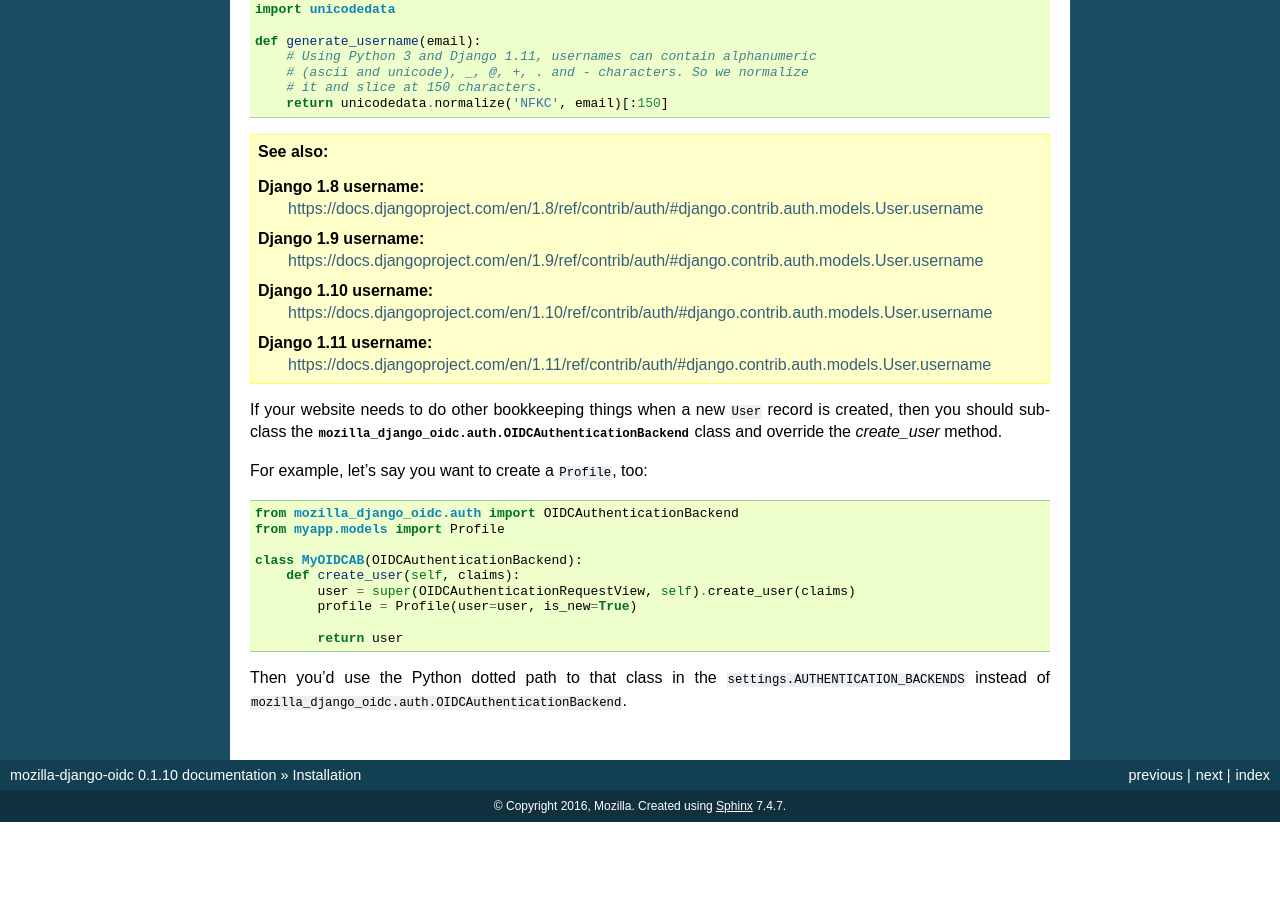
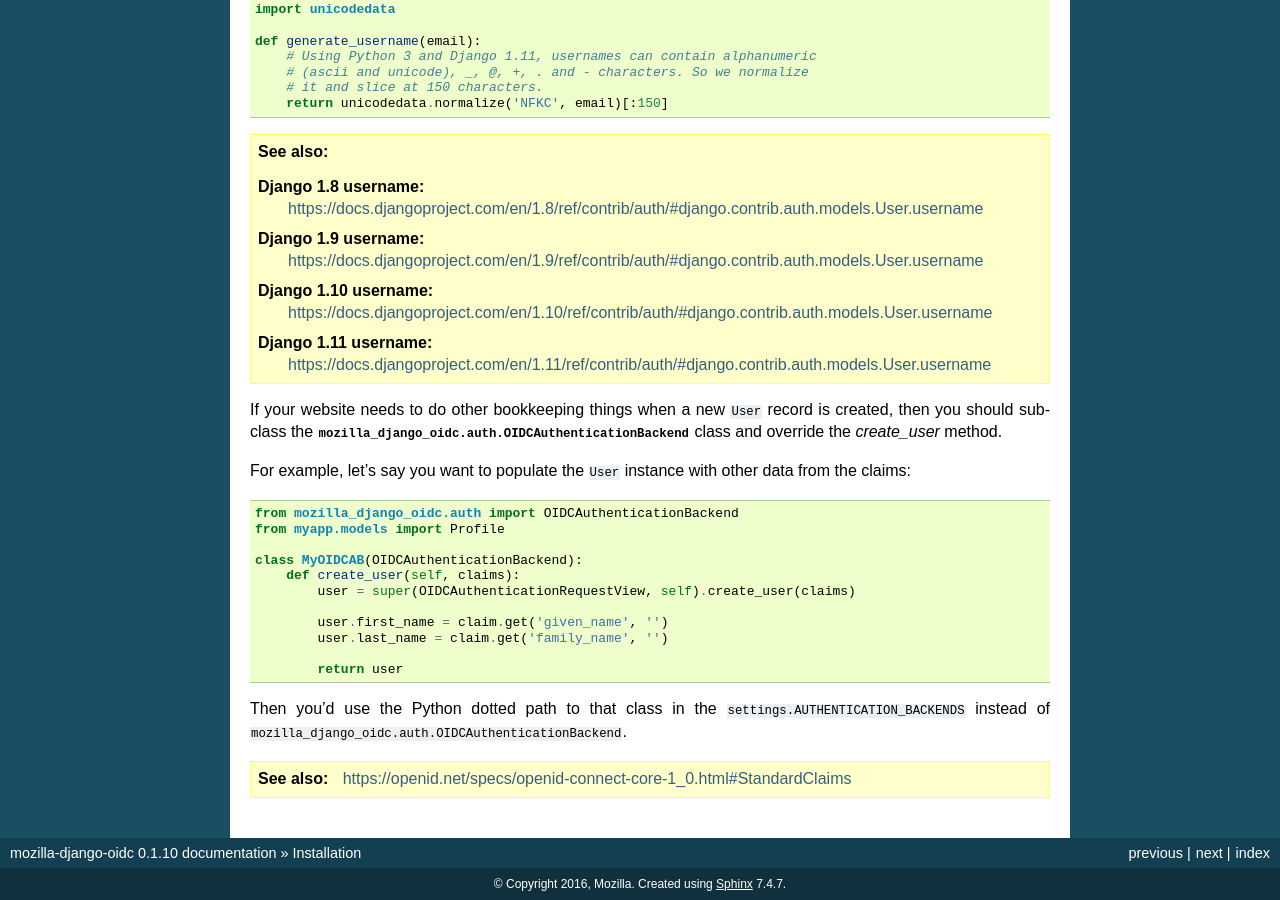
Before and after one commit to mozilla/mozilla-django-oidc, a Sphinx documentation site: the page built from docs/installation.rst, in a window 1280 px wide and 900 px high, scrolled down 2230 px. Built offline with Sphinx 7.4.7, drawn with Linux system fonts in a browser that asks for light colours; before the commit the page ends 3052 px from its top, so only the background shows below that.

Commit message:
Make overriding create_user example better

```diff
--- a/docs/installation.rst
+++ b/docs/installation.rst
@@ -171,7 +171,8 @@
 :py:class:`mozilla_django_oidc.auth.OIDCAuthenticationBackend` class and
 override the `create_user` method.
 
-For example, let's say you want to create a ``Profile``, too:
+For example, let's say you want to populate the ``User`` instance with other
+data from the claims:
 
 .. code-block:: python
 
@@ -181,7 +182,9 @@
    class MyOIDCAB(OIDCAuthenticationBackend):
        def create_user(self, claims):
            user = super(OIDCAuthenticationRequestView, self).create_user(claims)
-           profile = Profile(user=user, is_new=True)
+
+           user.first_name = claim.get('given_name', '')
+           user.last_name = claim.get('family_name', '')
 
            return user
 
@@ -189,3 +192,8 @@
 Then you'd use the Python dotted path to that class in the
 ``settings.AUTHENTICATION_BACKENDS`` instead of
 ``mozilla_django_oidc.auth.OIDCAuthenticationBackend``.
+
+
+.. seealso::
+
+   https://openid.net/specs/openid-connect-core-1_0.html#StandardClaims
```
